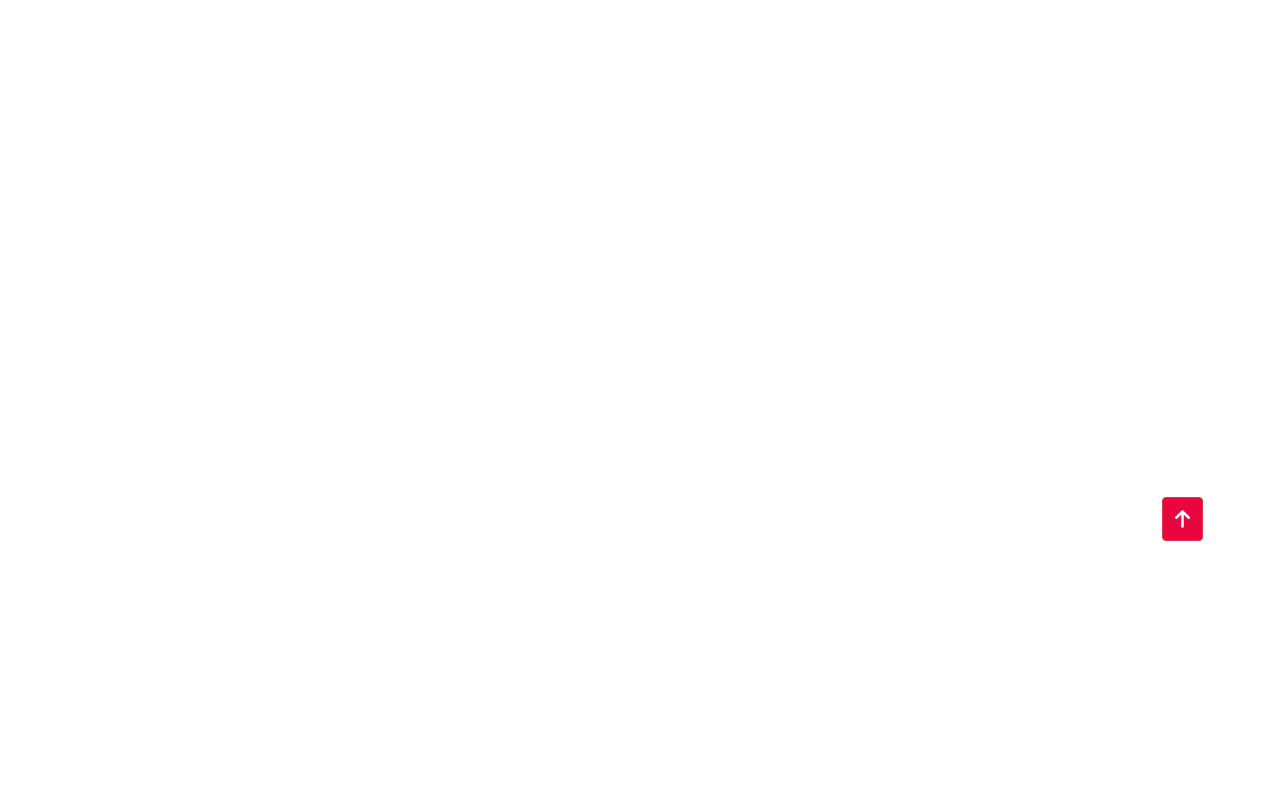
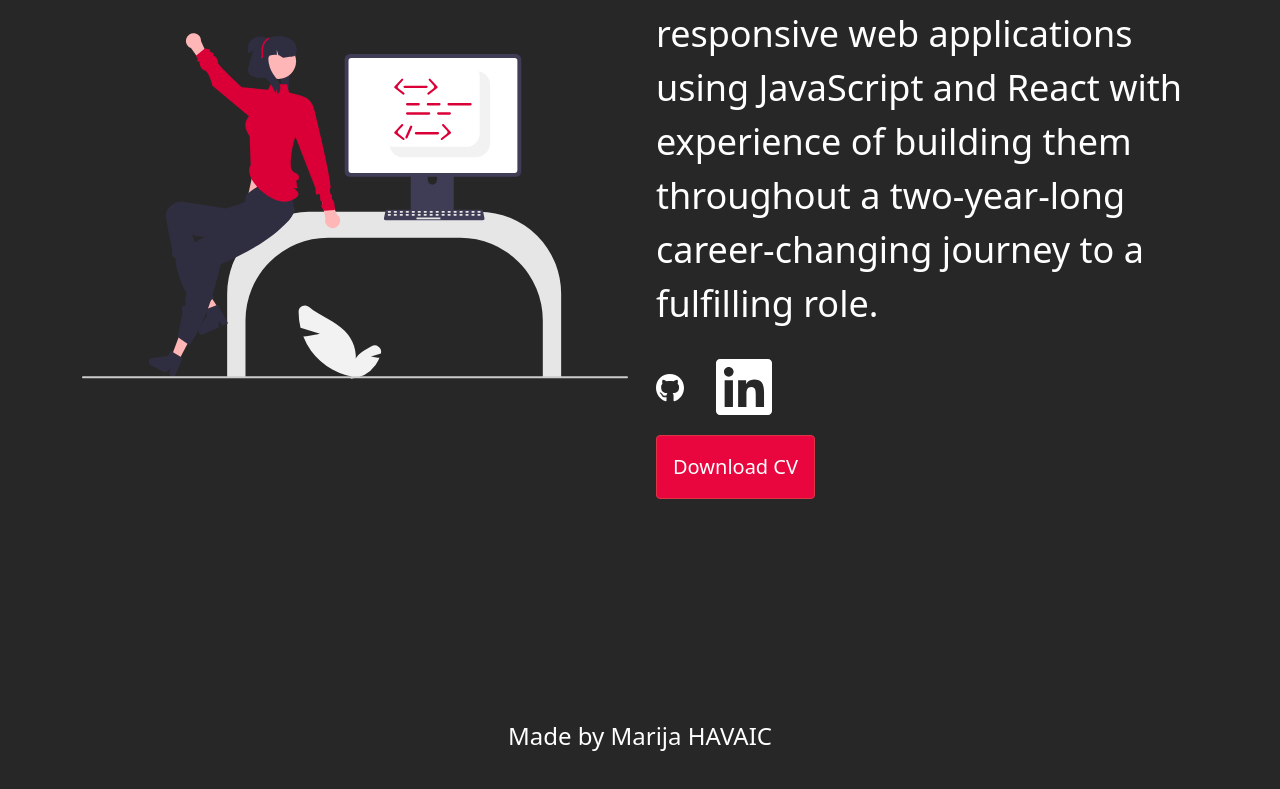
Before and after one commit to marijahavaic/Portfolio-web, a React (Create React App) app: page / in a window 1280 px wide. Shown: the part 243-1032 px from the top of the page. Before the commit the page ends 800 px from the top, so only its background shows below. Built offline with nearby package versions, Linux system fonts and the light colour scheme.

Commit message:
Add an index route

```diff
--- a/src/App.js
+++ b/src/App.js
@@ -41,7 +41,7 @@ function App() {
                 />
                 <Outlet />
 
-                <Container className="h-100 d-flex justify-content-end pe-5">
+                {/* <Container className="h-100 d-flex justify-content-end pe-5">
                     <a href="#home">
                         <Button
                             aria-label="Top"
@@ -55,7 +55,7 @@ function App() {
                             />
                         </Button>
                     </a>
-                </Container>
+                </Container> */}
 
                 {/* Space fix */}
                 <Container className="p-5 h-25">
@@ -66,9 +66,9 @@ function App() {
 
                 <Projects darkMode={darkMode} t={t} />
 
-                <ContactMe t={t} />
+                <ContactMe t={t} />*/}
 
-                <Footer t={t} /> */}
+                <Footer t={t} />
             </div>
         </Suspense>
     );
--- a/src/Components/NavBar.js
+++ b/src/Components/NavBar.js
@@ -40,7 +40,7 @@ const NavBar = ({ darkMode, handleToggle, t, languageChange }) => {
                         <Nav className="me-auto"></Nav>
                         <Nav>
                             <Nav.Link>
-                                <Link to={"/aboutme"}>{t("about")}</Link>
+                                <Link to={"/"}>{t("about")}</Link>
                             </Nav.Link>
                             <Nav.Link>
                                 <Link to={"/skills"}>{t("skills")}</Link>
--- a/src/index.js
+++ b/src/index.js
@@ -18,7 +18,8 @@ const router = createBrowserRouter([
         errorElement: <ErrorPage />,
         children: [
             {
-                path: "/aboutme",
+                index: true,
+                // path: "/aboutme",
                 element: <AboutMe />,
             },
             {
```
